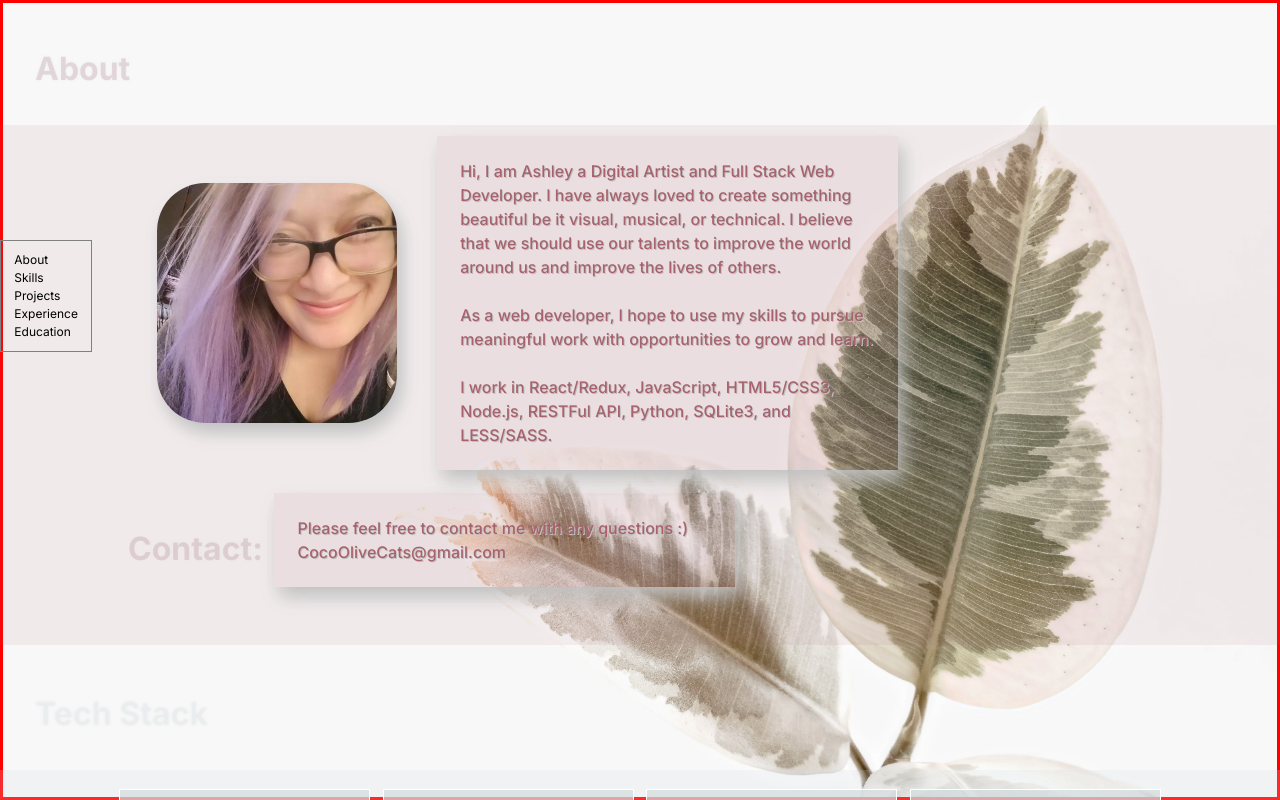
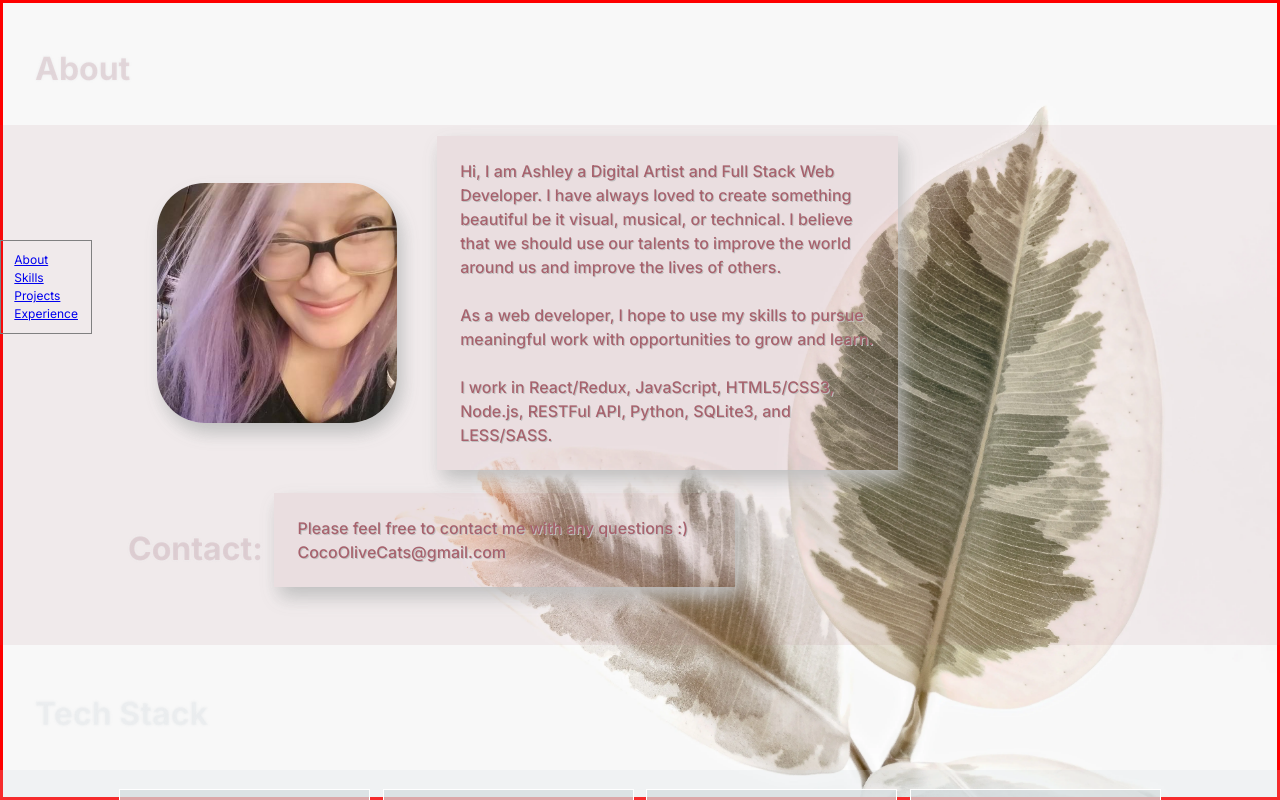
Before and after one commit to lilmatchamonster/portfolio-new, a Next.js app: page / in a window 1280 px wide. Shown: the top 800 px of the page. Built offline with nearby package versions, Linux system fonts and the light colour scheme.

Commit message:
Add Nav Functionality and Scrolling Style

```diff
--- a/src/app/components/About.jsx
+++ b/src/app/components/About.jsx
@@ -19,7 +19,7 @@ const theme = {
 
 export default function About() {
   return (
-    <div className="about-container" style={theme['a']}>
+    <div id='about' className='about-container' style={theme['a']}>
       <h1 style={{ color: 'hsla(351, 28%, 52%, .19)', textShadow: '0 0 3px hsl(195,16%,85%,.3)' }}>
         About
         </h1>
--- a/src/app/components/Experience.jsx
+++ b/src/app/components/Experience.jsx
@@ -79,7 +79,7 @@ const theme = {
 
 export default function Experience() {
   return (
-    <div className="experience-styles" style={theme['a']}>
+    <div id='experience' className='experience-styles' style={theme['a']}>
       <h1 style={{ color: 'hsla(351, 28%, 52%, .19)', textShadow: '0 0 3px hsl(195,16%,85%,.3)' }}>
         Experience
       </h1>
--- a/src/app/components/Nav.jsx
+++ b/src/app/components/Nav.jsx
@@ -4,19 +4,16 @@ export default function Nav() {
   return (
     <ul className="navbar">
       <li>
-        <a>About</a>
+        <a href="#about">About</a>
       </li>
       <li>
-        <a>Skills</a>
+        <a href="#skills">Skills</a>
       </li>
       <li>
-        <a>Projects</a>
+        <a href="#projects">Projects</a>
       </li>
       <li>
-        <a>Experience</a>
-      </li>
-      <li>
-        <a>Education</a>
+        <a href="#experience">Experience</a>
       </li>
     </ul>
   );
--- a/src/app/components/Projects.jsx
+++ b/src/app/components/Projects.jsx
@@ -44,44 +44,6 @@ const myProjects = [
   }
 ]
 
-// const ProjectSyles = styled.div`
-//   background-position: center;
-//   -webkit-background-size: cover;
-//   -moz-background-size: cover;
-//   -o-background-size: cover;
-//   background-size: cover !important;
-//   background-repeat: no-repeat;
-//   background-attachment: fixed !important;
-//   padding-top: 3.5%;
-//   position: fixed;
-//   top: 0;
-//   bottom: 0;
-//   right: 0;
-//   left: 0;
-//   width: 100%;
-//   @media screen and (max-width: 800px) {
-//     padding-top: 9%;
-//   }
-
-//   .projects {
-//     margin-top: 2.5%;
-//     padding: 1%;
-//     display: flex;
-//     flex-direction: column;
-//     align-items: center;
-//     overflow-y: scroll;
-//     height: 56%;
-
-//     @media screen and (max-width: 1250px) {
-//       position: relative;
-//       padding-right: 10%;
-//     }
-//     @media screen and (max-width: 860px) {
-//       padding-right: 30%;
-//     }
-//   }
-// `;
-
 export default function Projects() {
 
   const theme={
@@ -90,7 +52,7 @@ export default function Projects() {
   }
 
   return (
-    <div className='project-styles' style={theme['a']}>
+    <div id='projects' className='project-styles' style={theme['a']}>
       <h1 style={{color: 'hsla(206, 56%, 23%, .19)'}}>Projects</h1>
       <div className='projects-container'>
         <div className={'projects'}>
--- a/src/app/components/Skills.jsx
+++ b/src/app/components/Skills.jsx
@@ -130,8 +130,7 @@ const theme = {
 
 export default function Skills() {
   return (
-
-    <div className="skills-styles" style={theme['a']}>
+    <div id='skills' className="skills-styles" style={theme['a']}>
       <h1 style={{ color: 'hsl(195,16%,85%,.17)', textShadow: '0 0 3px hsl(195,16%,85%,.3)' }}>
         Tech Stack
       </h1>
--- a/src/app/globals.css
+++ b/src/app/globals.css
@@ -8,6 +8,9 @@
 * {
   margin: 0;
   padding: 0;
+}
+html {
+  scroll-behavior: smooth !important;
 }
 body {
   line-height: 1.5;
```
